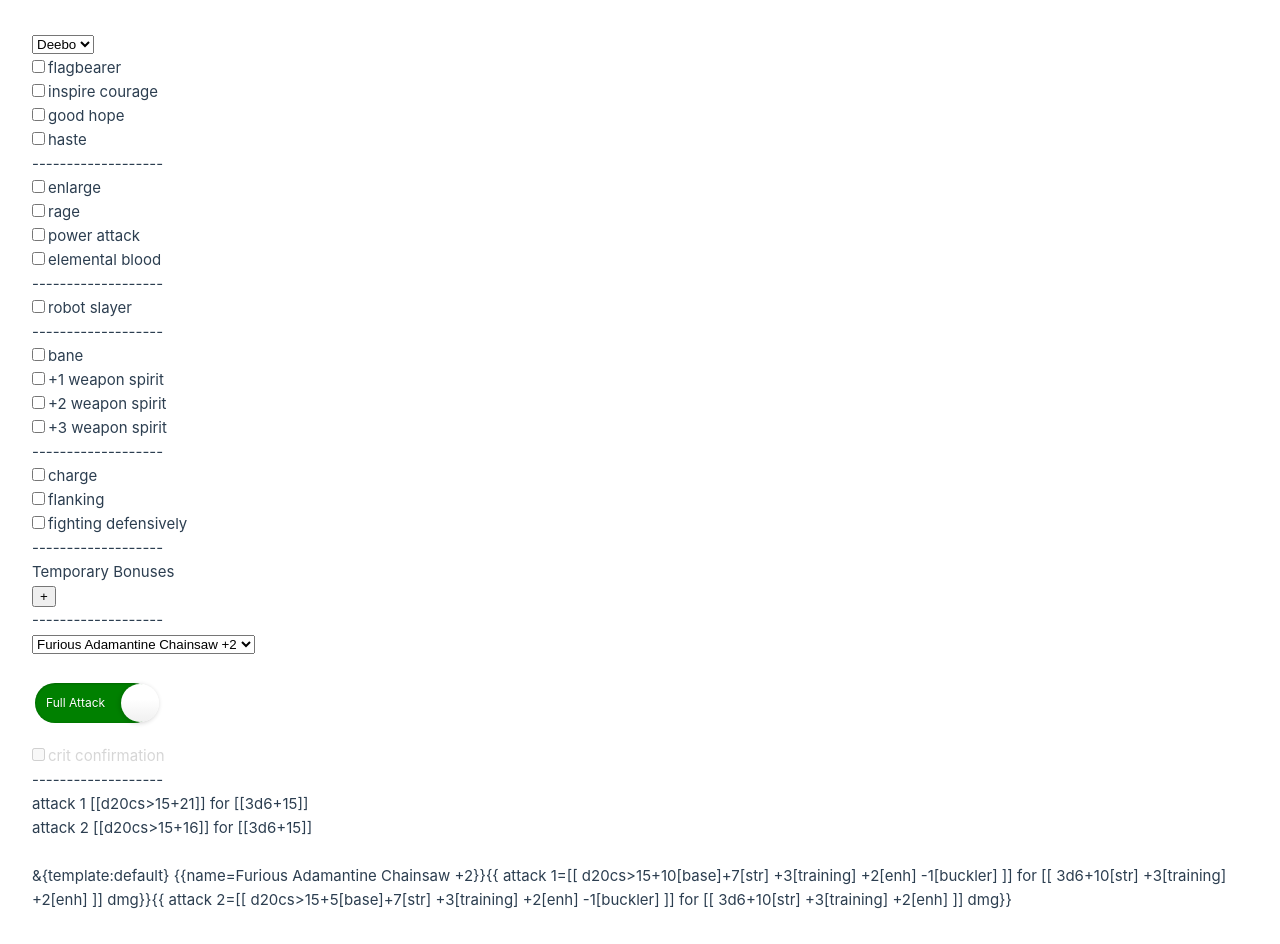
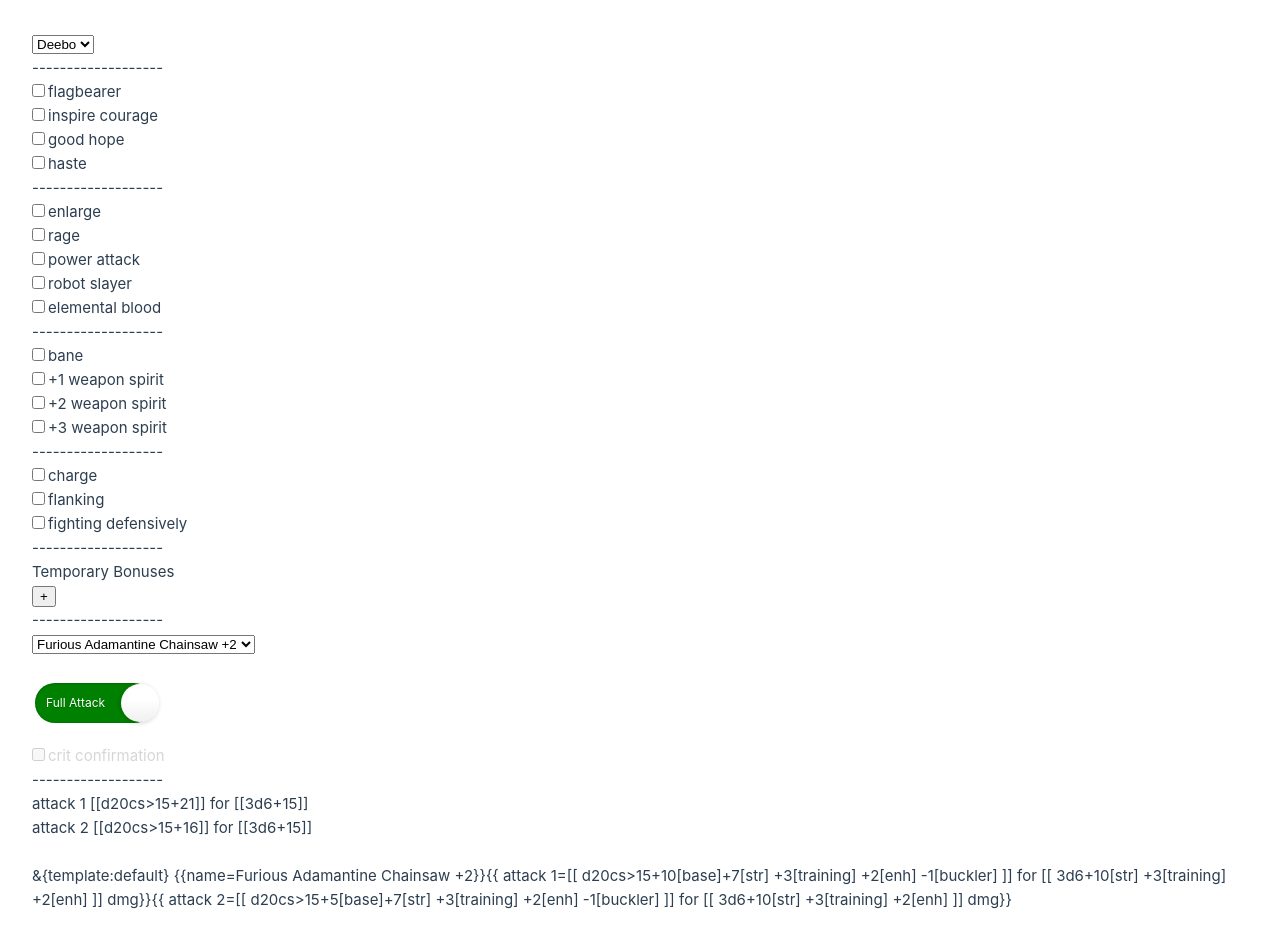
Before and after one commit to mike-miller-dev/pathfinder-vue, a Vue app: page / in a window 1280 px wide. Built offline with nearby package versions, Linux system fonts and the light colour scheme.

Commit message:
Revert "array of arrays"
This reverts commit 8d83ca5d64a1dd6035c3711739d58084cac94852.

```diff
--- a/src/components/CombinedBuffs.vue
+++ b/src/components/CombinedBuffs.vue
@@ -1,11 +1,16 @@
 <template>
     <div v-if="character">
-      <div v-for="buffList in character.buffs">
-        <BonusList :bonuses="buffList" @changed="this.selectedPartyBuffs = $event" />
         -------------------
-      </div>
-      <TemporaryBonuses @changed="this.temporaryBuffs = $event" />
-      -------------------
+        <BonusList :bonuses="character.partyBuffs" @changed="this.selectedPartyBuffs = $event" />
+        -------------------
+        <BonusList :bonuses="character.selfBuffs" @changed="this.selectedSelfBuffs = $event" />
+        -------------------
+        <BonusList :bonuses="character.weaponBuffs" @changed="this.selectedWeaponBuffs = $event" :select-one="true" />
+        -------------------
+        <BonusList :bonuses="character.actions" @changed="this.selectedActions = $event" />
+        -------------------
+        <TemporaryBonuses @changed="this.temporaryBuffs = $event" />
+        -------------------
     </div>
 </template>
 <script lang="ts">
--- a/src/components/Pathfinder.vue
+++ b/src/components/Pathfinder.vue
@@ -114,27 +114,20 @@ export default defineComponent({
               ]
              },
           ] as Array<CharacterAttack>,
-          buffs: [
-            [ // party buffs
+          partyBuffs : [
             { name: 'flagbearer',  bonuses: [ { attackMod: 1, damageMod: 1, fearSave: 1, charmSave: 1, type: 'morale' } ] },
             { name: 'inspire courage',  bonuses: [ { attackMod: 3, damageMod: 3, fearSave: 3, type: 'competence' } ] },
             { name: 'good hope',  bonuses: [ { attackMod: 2, damageMod: 2, fearSave: 2, charmSave: 2, type: 'morale' } ] },
             { name: 'haste', bonuses: [ { attackMod: 1, extraAttacks: 1 } ] },
           ] as Array<Buff>,
-
-            [ //self buffs
+          selfBuffs : [
             { name: 'enlarge', conditions: ['enlarged'], bonuses: [ { str: 2, type: 'size' }, { attackMod: -1, type: 'size' } ] },
             { name: 'rage', conditions: ['raging'], bonuses: [ { str: 4, type: 'morale' } ] },
             { name: 'power attack', bonuses: [ { meleeAttack: -3, damage1h: +6, damage2h: +9  } ] },
+            { name: 'robot slayer', bonuses: [ { attackMod: 1, type: 'trait' }]},
             { name: 'elemental blood', bonuses: [ { damageDice: '1d6', type: 'electricity' } ] },
           ] as Array<Buff>,
-
-            [ // vs enemies
-              { name: 'robot slayer', bonuses: [ { attackMod: 1, type: 'trait' }]},
-            ] as Array<Buff>,
-
-
-            [ //weapon buffs
+          weaponBuffs : [
             { name: 'bane', bonuses: [
               { attackMod: 4, damageMod: 4, type: 'enh', stacks: true },
               { damageDice: '2d6', nested: true }]
@@ -149,13 +142,11 @@ export default defineComponent({
               { attackMod: 3, damageMod: 2, type: 'enh', stacks: true }]
             },
           ] as Array<Buff>,
-
-            [ // actions
+          actions: [
             { name: 'charge', bonuses: [ { meleeAttack: 2 } ] },
             { name: 'flanking', bonuses: [ { meleeAttack: 2 }]},
             { name: 'fighting defensively', bonuses: [ { meleeAttack: -4  } ] },
-            ] as Array<Buff>
-          ],
+          ] as Array<Buff>,
         },
       ] as Array<Character>,
       weaponDamageTable: [
```
Lines whose indentation alone changed are shown as unchanged.
